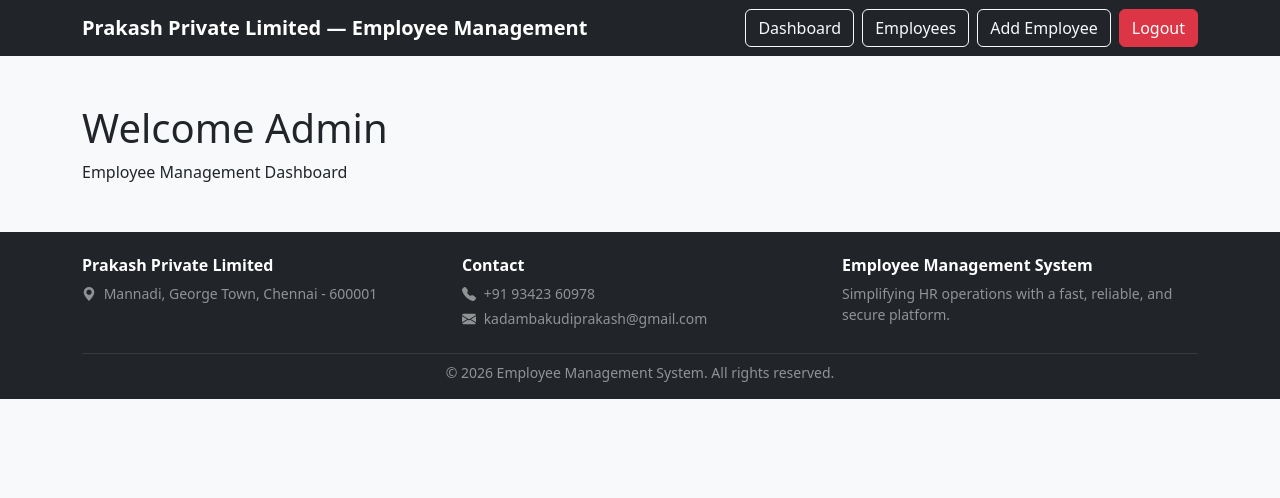
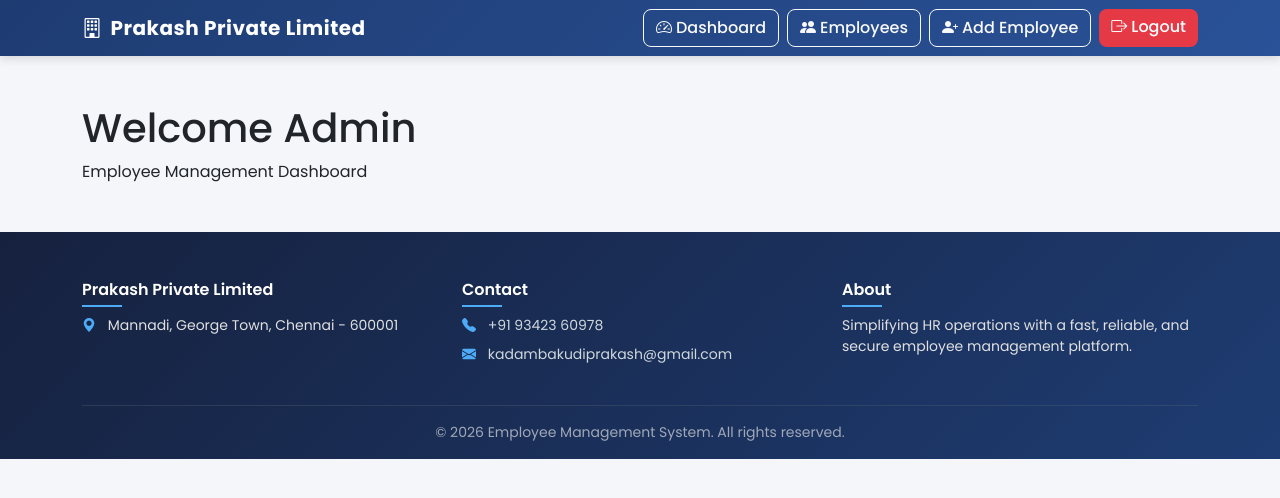
Before and after one commit to prakashrkp/employee-management-system, a Django app: page / in a window 1280 px wide. Shown: the top 498 px of the page. Run offline with Django 5.2, Linux system fonts and the light colour scheme.

Commit message:
Add messages display and advanced UI

```diff
--- a/employee/templates/base.html
+++ b/employee/templates/base.html
@@ -8,15 +8,102 @@
     <link href="https://cdn.jsdelivr.net/npm/bootstrap@5.3.8/dist/css/bootstrap.min.css" rel="stylesheet">
     <!-- Bootstrap Icons -->
     <link rel="stylesheet" href="https://cdn.jsdelivr.net/npm/bootstrap-icons@1.11.3/font/bootstrap-icons.css">
+    <!-- Google Font -->
+    <link rel="preconnect" href="https://fonts.googleapis.com">
+    <link href="https://fonts.googleapis.com/css2?family=Poppins:wght@400;500;600;700&display=swap" rel="stylesheet">
+
+    <style>
+        body {
+            font-family: 'Poppins', sans-serif;
+            background-color: #f4f6f9;
+        }
+
+        /* Navbar */
+        .custom-navbar {
+            background: linear-gradient(135deg, #1e3c72, #2a5298);
+            box-shadow: 0 2px 10px rgba(0,0,0,0.15);
+        }
+
+        .custom-navbar .navbar-brand {
+            font-weight: 700;
+            font-size: 1.25rem;
+            letter-spacing: 0.5px;
+        }
+
+        .custom-navbar .nav-link,
+        .custom-navbar .btn {
+            font-weight: 500;
+            border-radius: 8px;
+            transition: all 0.25s ease;
+        }
+
+        .custom-navbar .btn-outline-light:hover {
+            background-color: rgba(255,255,255,0.15);
+            transform: translateY(-2px);
+        }
+
+        .custom-navbar .btn-danger {
+            background-color: #e63946;
+            border: none;
+        }
+
+        .custom-navbar .btn-danger:hover {
+            background-color: #c1121f;
+            transform: translateY(-2px);
+        }
+
+        /* Alert messages */
+        .alert {
+            border-radius: 10px;
+            font-weight: 500;
+        }
+
+        /* Footer */
+        .custom-footer {
+            background: linear-gradient(135deg, #16213e, #1e3c72);
+            color: #e0e0e0;
+        }
+
+        .custom-footer h6 {
+            color: #ffffff;
+            font-weight: 600;
+            position: relative;
+            padding-bottom: 8px;
+        }
+
+        .custom-footer h6::after {
+            content: "";
+            position: absolute;
+            left: 0;
+            bottom: 0;
+            width: 40px;
+            height: 2px;
+            background: #4dabf7;
+        }
+
+        .custom-footer a {
+            color: #cfd8dc;
+            text-decoration: none;
+            transition: color 0.2s ease;
+        }
+
+        .custom-footer a:hover {
+            color: #4dabf7;
+        }
+
+        .footer-icon {
+            color: #4dabf7;
+        }
+    </style>
 </head>
 
-<body class="bg-light">
+<body>
 
 <!-- Navbar -->
-<nav class="navbar navbar-expand-lg navbar-dark bg-dark">
+<nav class="navbar navbar-expand-lg navbar-dark custom-navbar sticky-top">
   <div class="container">
-    <a class="navbar-brand fw-bold" href="/dashboard/">
-      Prakash Private Limited — Employee Management
+    <a class="navbar-brand" href="/dashboard/">
+      <i class="bi bi-building me-2"></i>Prakash Private Limited
     </a>
 
     <button class="navbar-toggler" type="button" data-bs-toggle="collapse"
@@ -26,11 +113,19 @@
     </button>
 
     <div class="collapse navbar-collapse" id="navbarNav">
-      <div class="ms-auto d-flex flex-wrap gap-2 mt-2 mt-lg-0">
-        <a class="btn btn-outline-light" href="/dashboard/">Dashboard</a>
-        <a class="btn btn-outline-light" href="/employees/">Employees</a>
-        <a class="btn btn-outline-light" href="/add-employee/">Add Employee</a>
-        <a class="btn btn-danger" href="/logout/">Logout</a>
+      <div class="ms-auto d-flex flex-wrap gap-2 mt-3 mt-lg-0">
+        <a class="btn btn-outline-light" href="/dashboard/">
+          <i class="bi bi-speedometer2 me-1"></i>Dashboard
+        </a>
+        <a class="btn btn-outline-light" href="/employees/">
+          <i class="bi bi-people-fill me-1"></i>Employees
+        </a>
+        <a class="btn btn-outline-light" href="/add-employee/">
+          <i class="bi bi-person-plus-fill me-1"></i>Add Employee
+        </a>
+        <a class="btn btn-danger" href="/logout/">
+          <i class="bi bi-box-arrow-right me-1"></i>Logout
+        </a>
       </div>
     </div>
   </div>
@@ -38,49 +133,58 @@
 
 <!-- Main Content -->
 <div class="container mt-5">
-{% block content %}
-{% endblock %}
+
+  {% if messages %}
+    {% for message in messages %}
+      <div class="alert alert-{{ message.tags }} alert-dismissible fade show" role="alert">
+        <i class="bi bi-check-circle-fill me-2"></i>{{ message }}
+        <button type="button" class="btn-close" data-bs-dismiss="alert" aria-label="Close"></button>
+      </div>
+    {% endfor %}
+  {% endif %}
+
+  {% block content %}
+  {% endblock %}
+
 </div>
 
 <!-- Footer -->
-<footer class="bg-dark text-white mt-5 pt-4 pb-3">
+<footer class="custom-footer mt-5 pt-5 pb-3">
   <div class="container">
     <div class="row text-center text-md-start">
 
-      <div class="col-md-4 mb-3">
-        <h6 class="fw-bold mb-2">Prakash Private Limited</h6>
-        <p class="mb-0 small text-white-50">
-          <i class="bi bi-geo-alt-fill me-1"></i>
+      <div class="col-md-4 mb-4">
+        <h6>Prakash Private Limited</h6>
+        <p class="mb-0 small">
+          <i class="bi bi-geo-alt-fill footer-icon me-2"></i>
           Mannadi, George Town, Chennai - 600001
         </p>
       </div>
 
-      <div class="col-md-4 mb-3">
-        <h6 class="fw-bold mb-2">Contact</h6>
-        <p class="mb-1 small text-white-50">
-          <i class="bi bi-telephone-fill me-1"></i>
-          <a href="tel:+919342360978" class="text-white-50 text-decoration-none">+91 93423 60978</a>
+      <div class="col-md-4 mb-4">
+        <h6>Contact</h6>
+        <p class="mb-2 small">
+          <i class="bi bi-telephone-fill footer-icon me-2"></i>
+          <a href="tel:+919342360978">+91 93423 60978</a>
         </p>
-        <p class="mb-0 small text-white-50">
-          <i class="bi bi-envelope-fill me-1"></i>
-          <a href="mailto:kadambakudiprakash@gmail.com" class="text-white-50 text-decoration-none">
-            kadambakudiprakash@gmail.com
-          </a>
+        <p class="mb-0 small">
+          <i class="bi bi-envelope-fill footer-icon me-2"></i>
+          <a href="mailto:kadambakudiprakash@gmail.com">kadambakudiprakash@gmail.com</a>
         </p>
       </div>
 
-      <div class="col-md-4 mb-3">
-        <h6 class="fw-bold mb-2">Employee Management System</h6>
-        <p class="mb-0 small text-white-50">
-          Simplifying HR operations with a fast, reliable, and secure platform.
+      <div class="col-md-4 mb-4">
+        <h6>About</h6>
+        <p class="mb-0 small">
+          Simplifying HR operations with a fast, reliable, and secure employee management platform.
         </p>
       </div>
 
     </div>
 
-    <hr class="border-secondary my-2">
+    <hr class="border-secondary my-3">
 
-    <p class="text-center small text-white-50 mb-0">
+    <p class="text-center small mb-0" style="color:#a0a8b8;">
       &copy; 2026 Employee Management System. All rights reserved.
     </p>
   </div>
--- a/employee/views.py
+++ b/employee/views.py
@@ -4,12 +4,13 @@ from .form import EmployeeForm
 from django.contrib.auth import authenticate, login, logout
 from django.contrib.auth.decorators import login_required
 from django.contrib.auth import logout
+from django.contrib import messages
 
 # Create your views here.
 
 def dashboard(request):
     return render(request, 'dashboard.html')
-@login_required
+
 def employee_list(request):
 
     search = request.GET.get('search')
@@ -26,9 +27,7 @@ def employee_list(request):
         'employees':employees
     })
 
-from django.shortcuts import render, redirect
-from .form import EmployeeForm
-@login_required
+
 def add_employee(request):
 
     if request.method == 'POST':
@@ -37,7 +36,12 @@ def add_employee(request):
 
         if form.is_valid():
 
-            form.save()
+            emp = form.save()
+
+            messages.success(
+                request,
+                f"Employee '{emp.name}' added successfully by {request.user.username}!"
+            )
 
             return redirect('/employees/')
 
```
